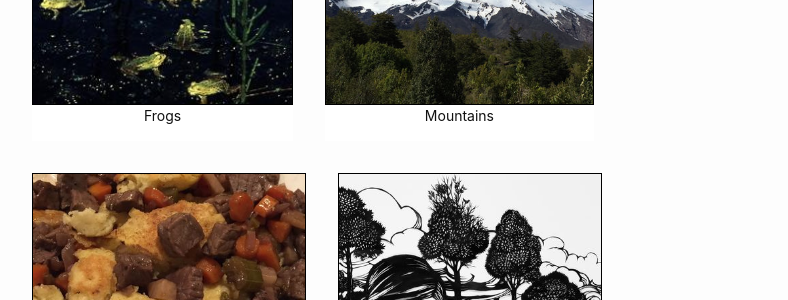
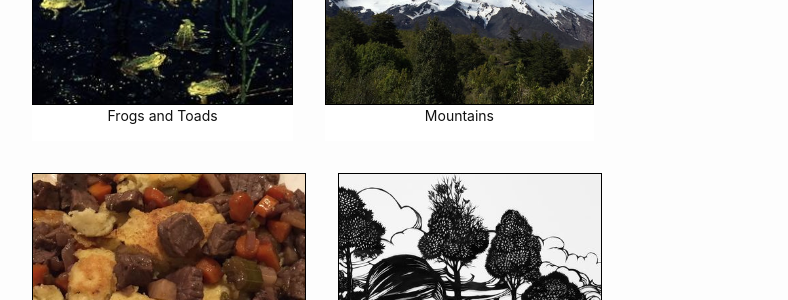
Before and after one commit to molevolworkshop/molevolworkshop.github.io, a Jekyll site: the page built from faculty/beerli/beerli.md, in a window 1280 px wide and 900 px high, scrolled down 1890 px. Shown: the part 204-504 px from the top of the window, without its empty margins (238-1026 px from the left). Built offline with Jekyll 4.4.1, drawn with Linux system fonts in a browser that asks for light colours.

Commit message:
updated beerli links

```diff
--- a/faculty/beerli/beerli.md
+++ b/faculty/beerli/beerli.md
@@ -56,7 +56,7 @@
 
 ## Other things I like
 
-{% include figure.html description="Frogs"     url="/faculty/beerli/img/Frogs.jpg"          css="image-left"  targeturl="http://waterfrogs.sc.fsu.edu/" %}
+{% include figure.html description="Frogs and Toads"     url="/faculty/beerli/img/Frogs.jpg"          css="image-left"  targeturl="https://www.instagram.com/polliwoggles/" %}
 {% include figure.html description="Mountains" url="/faculty/beerli/img/Mountains.jpg"      css="image-left"  targeturl="https://www.google.com/maps/place/S%C3%A4ntis,+9658+Schwende,+Switzerland/@47.2446468,9.343465,2611m/data=!3m1!1e3!4m2!3m1!1s0x479b264935825f1b:0x1df3ca80897719ba" %}
-{% include figure.html description="Cooking"   url="/faculty/beerli/img/Tatsch.jpg"         css="image-left"  targeturl="http://peterbeerli.com/downloads/misc/tatsch.pdf" %}
-{% include figure.html description="Art"       url="/faculty/beerli/img/Scherenschnitt.jpg" css="image-left"  targeturl="http://bieler-beerli.com" %}
+{% include figure.html description="Cooking"   url="/faculty/beerli/img/Tatsch.jpg"         css="image-left"  targeturl="https://peterbeerli.com/downloads/misc/tatsch.pdf" %}
+{% include figure.html description="Art"       url="/faculty/beerli/img/Scherenschnitt.jpg" css="image-left"  targeturl="https://lubieler.com" %}
```
